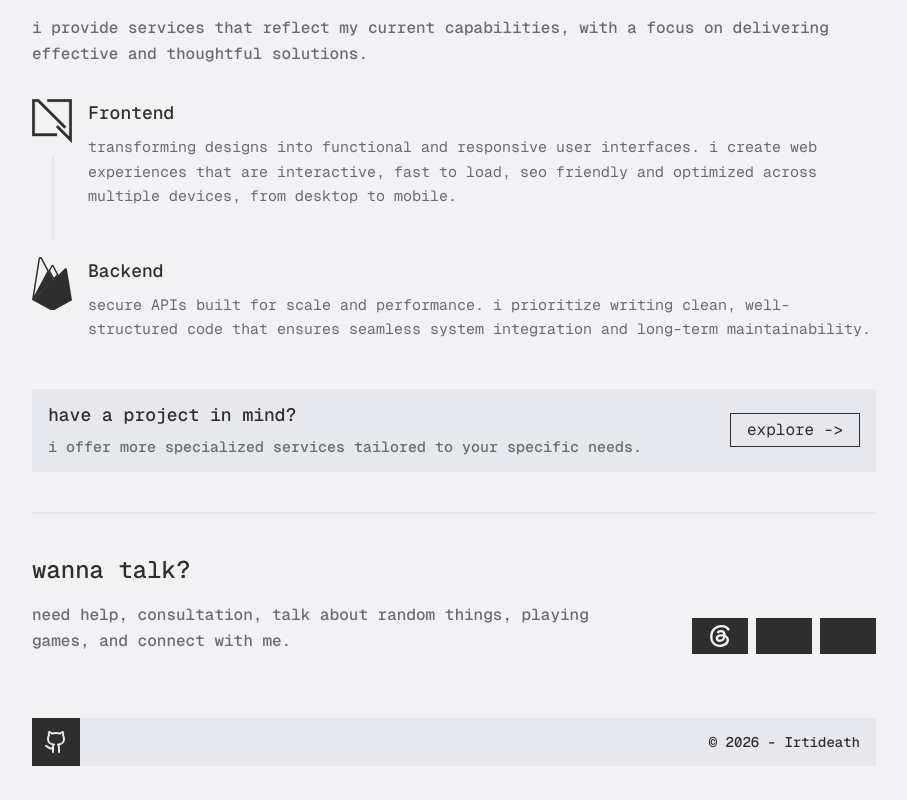
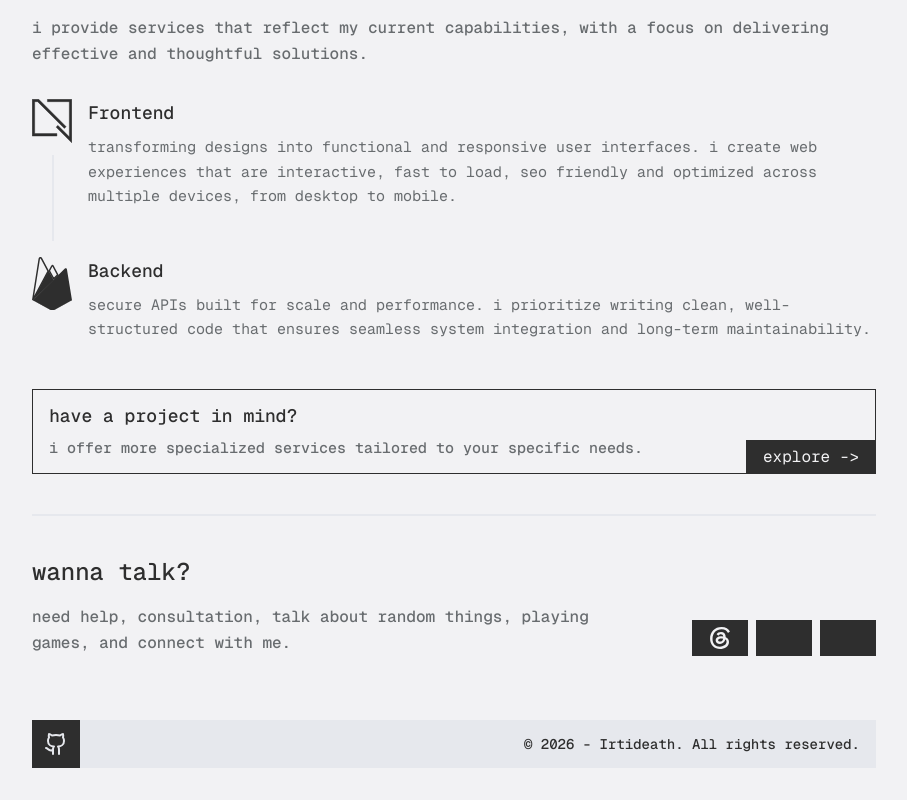
Before and after one commit to IRTIDEATH/Al-Sakha, a Next.js app: page / in a window 1280 px wide. Shown: the part 1814-2614 px from the top of the page, without its empty margins (186-1093 px from the left). Built offline with nearby package versions, Linux system fonts and the light colour scheme; some icons are missing; a web font is replaced by a local one.

Commit message:
style: change explore button

```diff
--- a/components/layouts/app-layout/footer.tsx
+++ b/components/layouts/app-layout/footer.tsx
@@ -43,7 +43,7 @@ const Footer = () => {
         </TooltipProvider>
       </div>
       <div className="px-4 font-medium text-foreground text-sm">
-        © 2026 - Irtideath
+        © 2026 - Irtideath. All rights reserved.
       </div>
     </footer>
   );
--- a/components/pages/home/service-section.tsx
+++ b/components/pages/home/service-section.tsx
@@ -93,14 +93,18 @@ const ServiceSection = () => {
           </div>
         </div>
 
-        <div className="flex flex-col items-start justify-between gap-4 bg-suram px-4 py-3 md:flex-row md:items-center">
-          <div className="space-y-1.5">
+        <div className="flex flex-col items-start justify-between gap-3 border border-foreground md:flex-row md:items-end">
+          <div className="space-y-1.5 px-4 py-3">
             <h3 className="font-medium text-lg">have a project in mind?</h3>
             <p className="font-medium text-[15px] text-zeta">
               i offer more specialized services tailored to your specific needs.
             </p>
           </div>
-          <Button asChild className="ml-auto font-geist font-normal">
+          <Button
+            asChild
+            className="ml-auto font-geist font-normal"
+            variant={"explore"}
+          >
             <Link href="/all-services" aria-label="explore all services">
               explore {"->"}
             </Link>
--- a/components/ui/button.tsx
+++ b/components/ui/button.tsx
@@ -12,6 +12,8 @@ const buttonVariants = cva(
       variant: {
         default:
           "border-[1.5px] border-foreground bg-transparent font-medium font-roboto text-foreground",
+        explore:
+          "border-foreground border-t border-r-none border-b-none border-l bg-foreground font-medium font-roboto text-background duration-150 ease-in-out hover:bg-transparent hover:text-foreground",
         link: "text-primary underline-offset-4 hover:underline",
         ghost: "hover:text-background",
         classic:
```
